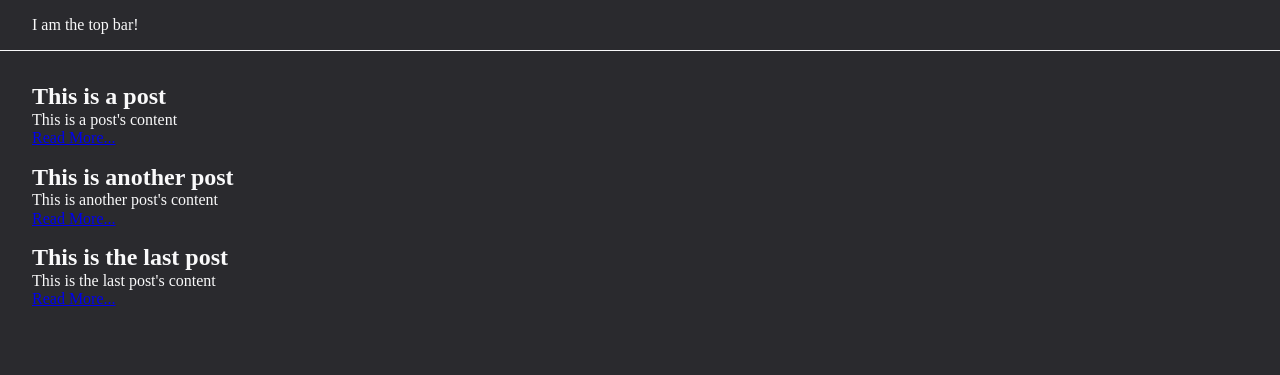
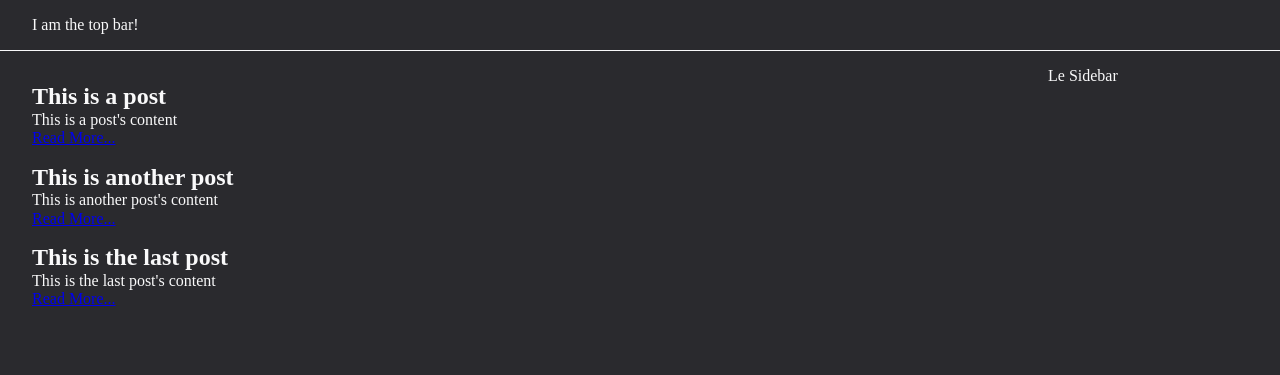
Before and after one commit to ogdendavis/therecoveringcrossfitter, a Nuxt app: page / in a window 1280 px wide. Shown: the top 375 px of the page. Built offline with nearby package versions, Linux system fonts and the light colour scheme.

Commit message:
Add dummy sidebar

```diff
--- /dev/null
+++ b/components/Sidebar.vue
@@ -0,0 +1,15 @@
+<template>
+  <aside>
+    Le Sidebar
+  </aside>
+</template>
+
+<script>
+export default {};
+</script>
+
+<style scoped>
+aside {
+  min-width: 200px;
+}
+</style>
--- a/pages/index.vue
+++ b/pages/index.vue
@@ -1,5 +1,6 @@
 <template>
   <div>
+    <section class="posts">
       <PostPreview
         v-for="post in posts"
         :key="post.id"
@@ -7,15 +8,19 @@
         :title="post.title"
         :text="post.content"
       />
+    </section>
+    <Sidebar />
   </div>
 </template>
 
 <script>
 import PostPreview from '@/components/PostPreview';
+import Sidebar from '@/components/Sidebar';
 
 export default {
   components: {
     PostPreview,
+    Sidebar,
   },
   computed: {
     posts() {
@@ -25,4 +30,14 @@
 };
 </script>
 
-<style scoped></style>
+<style scoped>
+div {
+  display: flex;
+  flex-flow: row wrap;
+  justify-content: space-between;
+  align-items: flex-start;
+}
+.posts {
+  min-width: 350px;
+}
+</style>
```
Lines whose indentation alone changed are shown as unchanged.
